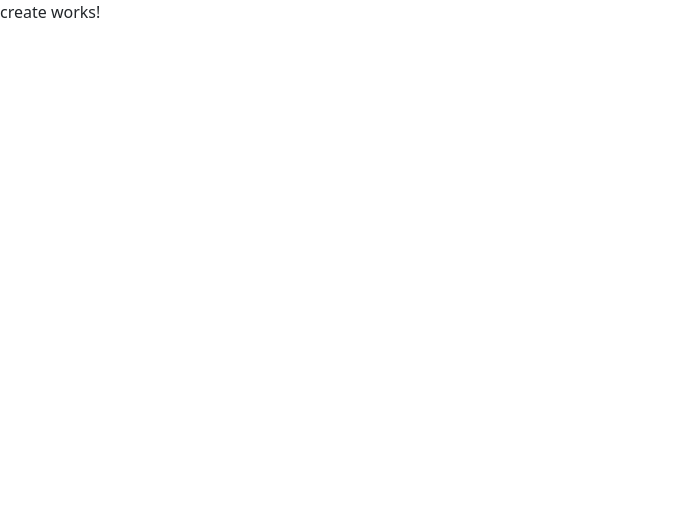
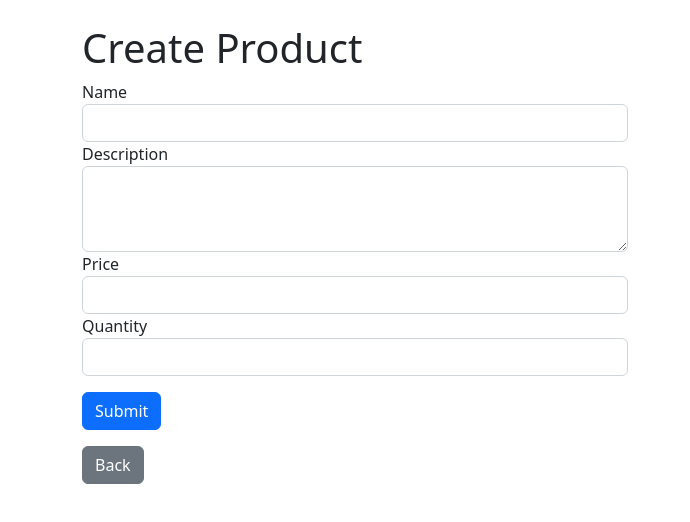
Before and after one commit to AxtinM/Angular_Basic_Curd, an Angular app: page /crud/create in a window 1280 px wide. Shown: the top 522 px of the page, without its empty margins (0-690 px from the left). Built offline with nearby package versions, Linux system fonts and the light colour scheme.

Commit message:
ready product basic crud

```diff
--- a/db/db.json
+++ b/db/db.json
@@ -15,11 +15,11 @@
       "quantity": 5
     },
     {
-      "id": 4,
-      "name": "product_4",
-      "description": "this is product 4",
-      "price": 3120,
-      "quantity": 1
+      "name": "Hello_test_1",
+      "description": "this is description of Hello_1",
+      "price": "999",
+      "quantity": "12",
+      "id": 5
     }
   ]
 }
--- a/package.json
+++ b/package.json
@@ -4,6 +4,7 @@
   "scripts": {
     "ng": "ng",
     "start": "ng serve",
+    "start:db": "json-server db/db.json",
     "build": "ng build",
     "watch": "ng build --watch --configuration development",
     "test": "ng test"
--- a/src/app/app-routing.module.ts
+++ b/src/app/app-routing.module.ts
@@ -2,7 +2,7 @@ import { NgModule } from '@angular/core';
 import { RouterModule, Routes } from '@angular/router';
 import { HomeComponent } from './crud/home/home.component';
 
-const routes: Routes = [{ path: 'home', component: HomeComponent }];
+const routes: Routes = [{ path: '', component: HomeComponent }];
 
 @NgModule({
   imports: [RouterModule.forRoot(routes)],
--- a/src/app/crud/create/create.component.html
+++ b/src/app/crud/create/create.component.html
@@ -1 +1,51 @@
-<p>create works!</p>
+<div class="container mt-4">
+  <h1>Create Product</h1>
+  <form [formGroup]="productForm" (ngSubmit)="formSubmit()" novalidate>
+    <div class="row">
+      <div class="col">
+        <label>Name</label>
+        <input
+          type="text"
+          formControlName="name"
+          class="form-control"
+          maxlength="20"
+        />
+      </div>
+      <div class="col"></div>
+    </div>
+    <div class="row">
+      <div class="col">
+        <label>Description</label>
+        <textarea
+          class="form-control"
+          formControlName="description"
+          rows="3"
+          maxlength="50"
+        ></textarea>
+      </div>
+      <div class="col"></div>
+    </div>
+    <div class="row">
+      <div class="col">
+        <label>Price</label>
+        <input type="text" formControlName="price" class="form-control" />
+      </div>
+      <div class="col"></div>
+    </div>
+    <div class="row">
+      <div class="col">
+        <label>Quantity</label>
+        <input type="text" formControlName="quantity" class="form-control" />
+      </div>
+      <div class="col"></div>
+    </div>
+    <div class="row">
+      <div class="col">
+        <button class="btn btn-primary mb-3 mt-3" type="submit">Submit</button>
+        <div class="col">
+          <a class="btn btn-secondary" href="#" routerLink="/crud/home">Back</a>
+        </div>
+      </div>
+    </div>
+  </form>
+</div>
--- a/src/app/crud/create/create.component.ts
+++ b/src/app/crud/create/create.component.ts
@@ -1,15 +1,35 @@
 import { Component, OnInit } from '@angular/core';
+import { FormBuilder, FormGroup } from '@angular/forms';
+import { Router } from '@angular/router';
+import { CrudService } from '../crud.service';
 
 @Component({
   selector: 'app-create',
   templateUrl: './create.component.html',
-  styleUrls: ['./create.component.css']
+  styleUrls: ['./create.component.css'],
 })
 export class CreateComponent implements OnInit {
-
-  constructor() { }
+  productForm!: FormGroup;
+  constructor(
+    public fb: FormBuilder,
+    private crudService: CrudService,
+    private router: Router
+  ) {}
 
   ngOnInit(): void {
+    this.productForm = this.fb.group({
+      name: [''],
+      description: [''],
+      price: [''],
+      quantity: [''],
+    });
   }
 
+  formSubmit() {
+    console.log(this.productForm.value);
+    this.crudService.create(this.productForm.value).subscribe((res) => {
+      console.log(res);
+      this.router.navigateByUrl('/crud/home');
+    });
+  }
 }
--- a/src/app/crud/crud.service.ts
+++ b/src/app/crud/crud.service.ts
@@ -1,5 +1,5 @@
 import { Injectable } from '@angular/core';
-import { HttpClient } from '@angular/common/http';
+import { HttpClient, HttpHeaders } from '@angular/common/http';
 import { Observable } from 'rxjs';
 import { Product } from './product';
 
@@ -7,13 +7,19 @@ import { Product } from './product';
   providedIn: 'root',
 })
 export class CrudService {
+  httpOptions = {
+    headers: new HttpHeaders({
+      'Content-Type': 'application/json',
+    }),
+  };
   private apiServer = 'http://localhost:3000';
   constructor(private httpClient: HttpClient) {}
 
   create(product: any): Observable<Product> {
     return this.httpClient.post<Product>(
       this.apiServer + '/products/',
-      JSON.stringify(product)
+      JSON.stringify(product),
+      this.httpOptions
     );
   }
 
@@ -28,7 +34,8 @@ export class CrudService {
   update(id: any, product: any): Observable<Product> {
     return this.httpClient.put<Product>(
       this.apiServer + '/products/' + id,
-      JSON.stringify(product)
+      JSON.stringify(product),
+      this.httpOptions
     );
   }
 
--- a/src/app/crud/home/home.component.html
+++ b/src/app/crud/home/home.component.html
@@ -1,6 +1,10 @@
-<div class="container">
+<div class="container mt-5">
   <h1>List of Product</h1>
-  <button type="button" routerLink="/crud/create/" class="btn btn-success">
+  <button
+    type="button"
+    routerLink="/crud/create/"
+    class="btn btn-success mt-5 mb-5"
+  >
     Create New Product
   </button>
   <table class="table">
@@ -15,7 +19,7 @@
       </tr>
     </thead>
     <tbody>
-      <tr scope="row" *ngFor="let product of products">
+      <tr scope="row" class="mt-5 mb-5" *ngFor="let product of products">
         <td>{{ product.id }}</td>
         <td>
           <a
@@ -30,7 +34,7 @@
         <td>{{ product.description }}</td>
         <td>{{ product.price }}</td>
         <td>{{ product.quantity }}</td>
-        <td>
+        <td class="mx-auto">
           <a
             href="#"
             [routerLink]="['/crud/update/', product.id]"
@@ -41,7 +45,7 @@
           <button
             type="button"
             (click)="delete(product.id)"
-            class="btn btn-danger"
+            class="btn btn-danger mx-2"
           >
             delete
           </button>
--- a/src/app/crud/update/update.component.html
+++ b/src/app/crud/update/update.component.html
@@ -1 +1,51 @@
-<p>update works!</p>
+<div class="container">
+  <h1>update product</h1>
+  <form [formGroup]="productForm" (ngSubmit)="submitForm()">
+    <div class="row">
+      <div class="col">
+        <label>Name</label>
+        <input
+          type="text"
+          formControlName="name"
+          class="form-control"
+          maxlength="20"
+        />
+      </div>
+      <div class="col"></div>
+    </div>
+    <div class="row">
+      <div class="col">
+        <label>Description</label>
+        <textarea
+          class="form-control"
+          formControlName="description"
+          rows="3"
+          maxlength="50"
+        ></textarea>
+      </div>
+      <div class="col"></div>
+    </div>
+    <div class="row">
+      <div class="col">
+        <label>Price</label>
+        <input type="text" formControlName="price" class="form-control" />
+      </div>
+    </div>
+    <div class="row">
+      <div class="col">
+        <label>Quantity</label>
+        <input type="text" formControlName="quantity" class="form-control" />
+      </div>
+      <div class="col"></div>
+    </div>
+    <div class="row">
+      <div class="col mt-3">
+        <button class="btn btn-primary mx-1" type="submit">Submit</button>
+
+        <a class="btn btn-secondary mx-1" href="#" routerLink="/crud/home"
+          >Back</a
+        >
+      </div>
+    </div>
+  </form>
+</div>
--- a/src/app/crud/update/update.component.ts
+++ b/src/app/crud/update/update.component.ts
@@ -1,15 +1,46 @@
 import { Component, OnInit } from '@angular/core';
+import { FormBuilder, FormGroup } from '@angular/forms';
+import { ActivatedRoute, Router } from '@angular/router';
+import { CrudService } from '../crud.service';
+import { Product } from '../product';
 
 @Component({
   selector: 'app-update',
   templateUrl: './update.component.html',
-  styleUrls: ['./update.component.css']
+  styleUrls: ['./update.component.css'],
 })
 export class UpdateComponent implements OnInit {
+  id!: number;
+  productForm!: FormGroup;
+  product!: Product;
 
-  constructor() { }
+  constructor(
+    private route: ActivatedRoute,
+    private router: Router,
+    private crudService: CrudService,
+    public fb: FormBuilder
+  ) {}
 
   ngOnInit(): void {
+    this.id = this.route.snapshot.params['productId'];
+
+    this.crudService.getById(this.id).subscribe((res) => {
+      this.product = res;
+      this.productForm = this.fb.group({
+        name: [this.product.name],
+        description: [this.product.description],
+        price: [this.product.price],
+        quantity: [this.product.quantity],
+      });
+    });
   }
 
+  submitForm() {
+    this.crudService
+      .update(this.id, this.productForm.value)
+      .subscribe((res) => {
+        console.log('Product updated Successfully');
+        this.router.navigateByUrl('/crud/home');
+      });
+  }
 }
```
Also changed, not shown: src/app/crud/crud.module.ts (+14 -2 lines).
